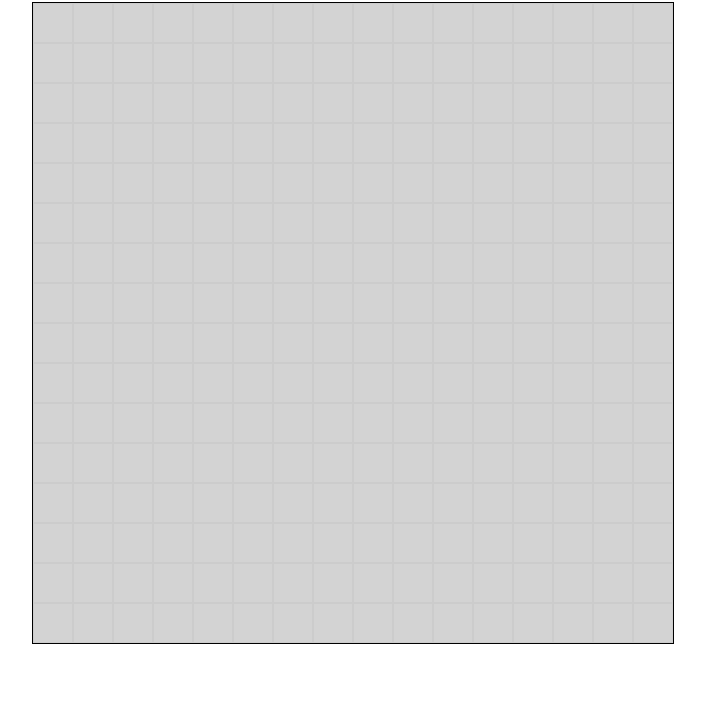
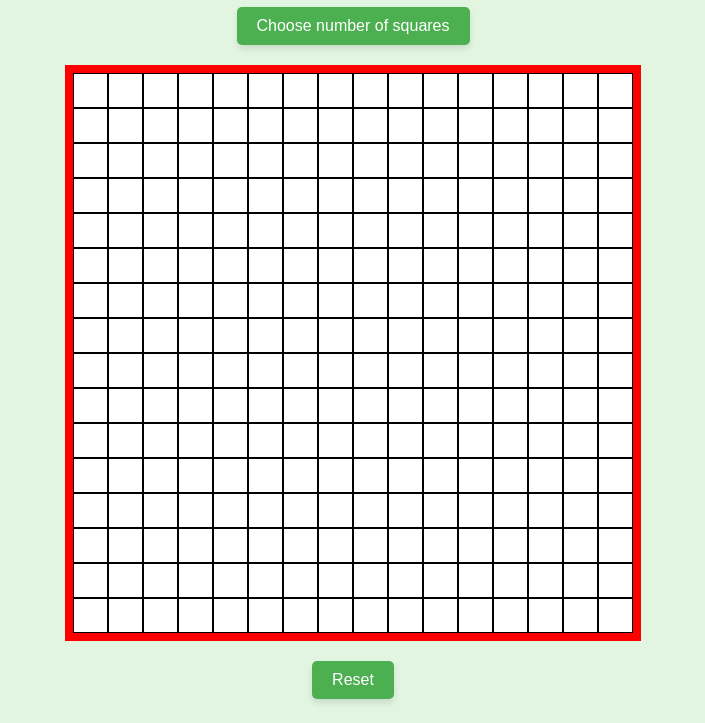
Before and after one commit to jonr1gg1ns/etch-a-sketch, a plain HTML site: page index.html in a window 1280 px wide. Shown: the part 77-800 px from the top of the page, without its empty margins (287-992 px from the left). Drawn offline with Linux system fonts and the light colour scheme.

Commit message:
finished, added the buttons to reset and make new grids, added css, might return to make better

```diff
--- a/index.html
+++ b/index.html
@@ -8,7 +8,8 @@
   <meta name="viewport" content="width=device-width, initial-scale=1.0">
 </head>
 
-<body>
+<body class = "body">
+    <h1 class = "title">Etch-a-Sketch</h1>
     <title>Etch-A-Sketch</title>
     <div class = "container16">
 
--- a/js.js
+++ b/js.js
@@ -1,10 +1,10 @@
+
 const container16 = document.querySelector(".container16");
-
 function makeGrid(rows, columns) {
     container16.innerHTML = "";
 
 
-    const containerSize = Math.min(window.innerWidth, window.innerHeight) * 0.8;
+    const containerSize = Math.min(window.innerWidth, window.innerHeight) * 0.7;
     container16.style.width = `${containerSize}px`;
     container16.style.height = `${containerSize}px`;
 
@@ -18,9 +18,13 @@ function makeGrid(rows, columns) {
         cell.className = "cell";
         cell.style.width = `${cellSize}px`;
         cell.style.height = `${cellSize}px`;
+
+        cell.addEventListener("mouseover", () => {
+        cell.style.backgroundColor = "black";})
         container16.appendChild(cell);
     }
 }
+
 
 function grid() {
     makeGrid(16, 16);
@@ -29,3 +33,41 @@ function grid() {
 grid();
 
 window.addEventListener("resize", () => grid());
+const title = document.querySelector(".title")
+const button1 = document.createElement("button");
+button1.classList.add("button1")
+button1.textContent = "Choose number of squares";
+const body = document.querySelector(".body")
+body.appendChild(button1);
+document.body.prepend(button1);
+document.body.prepend(title);
+function buttonPress () {
+    let gridSize = parseInt(prompt("Choose grid size 1-100:"), 10);
+
+    if (isNaN(gridSize) || gridSize < 1 || gridSize > 100) {
+        alert("Numbers between 1-100 only please.");
+        return;
+    }
+
+    makeGrid(gridSize, gridSize);
+
+
+
+
+
+}
+
+
+grid();
+
+button1.addEventListener("click", buttonPress);
+
+window.addEventListener("resize", () => grid())
+
+const button2 = document.createElement("button");
+button2.classList.add("button2");
+button2.textContent = "Reset";
+
+body.appendChild(button2);
+
+button2.addEventListener("click", () => makeGrid(16, 16))
--- a/styles.css
+++ b/styles.css
@@ -1,20 +1,48 @@
 body {
     display: flex;
+    flex-direction: column; /* Stack button and grid vertically */
+    align-items: center;    /* Center-align button and grid */
     justify-content: center;
-    align-items: center;
     height: 100vh;
     margin: 0;
+    background-color: #e1f5e1;
+}
 
+button {
+    margin-bottom: 20px; /* Add space below the button */
+    padding: 10px 20px;
+    font-size: 16px;
+    cursor: pointer;
+    background-color: #4CAF50; /* Green background */
+    color: white;             /* White text */
+    border: none;
+    border-radius: 5px;
+    box-shadow: 0 4px 6px rgba(0, 0, 0, 0.1);
+    transition: transform 0.2s;
 }
+
+button:hover {
+    transform: scale(1.1); /* Slightly enlarge button on hover */
+}
+
 .container16 {
     display: flex;
     flex-wrap: wrap;
-    border: 1px solid #000;
+    border: 8px solid red;
+
 }
 .cell {
-    border: 1px solid #ccc;
-    background-color: lightgray;
+    border: .5px solid #000;
+    background-color: white;
     width: 20px;
     height: 20px;
     box-sizing: border-box;
 }
+
+.cell:hover {
+background-color: #000;
+}
+
+button.button2 {
+    margin-top: 20px;
+}
```
